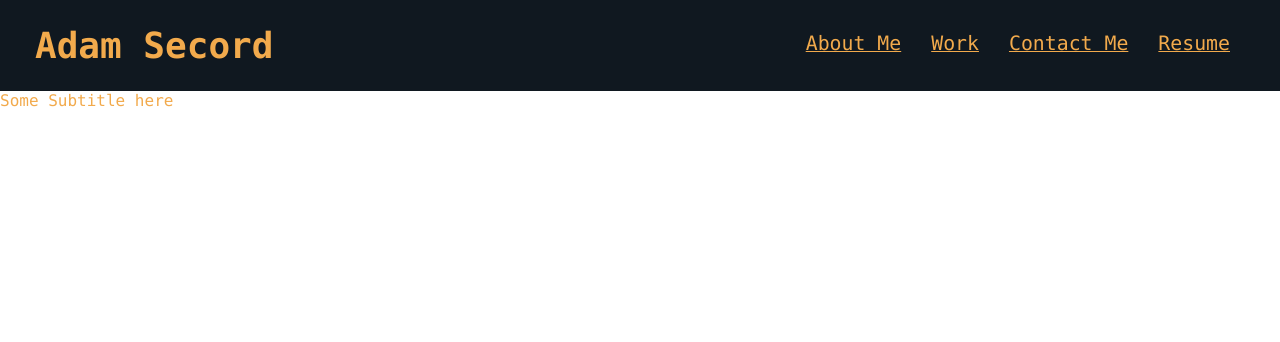
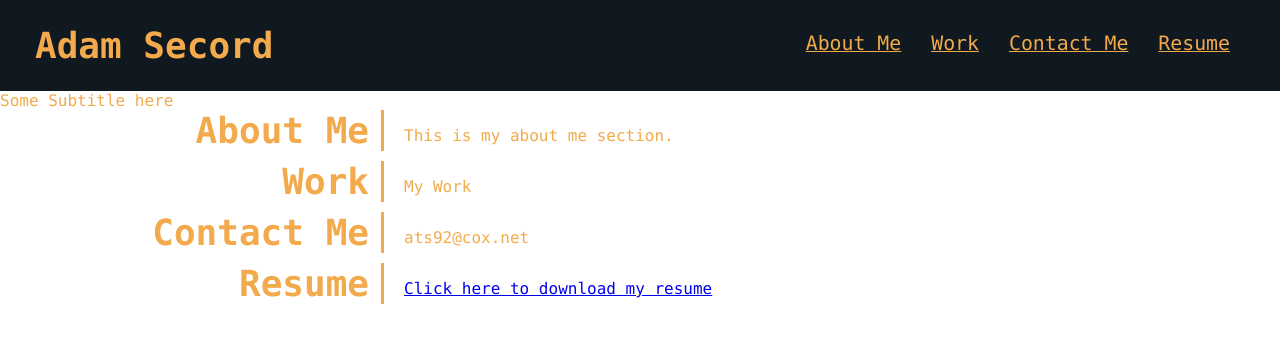
Before and after one commit to asecord92/my-portfolio, a plain HTML site: page index.html in a window 1280 px wide. Drawn offline with Linux system fonts and the light colour scheme.

Commit message:
section html and early styling

```diff
--- a/assets/css/stylesheet.css
+++ b/assets/css/stylesheet.css
@@ -54,8 +54,31 @@ header nav ul li a {
     font-weight: lighter;
     font-size: 1.55vw;
     text-decoration: underline;
+    border-radius: 15px;
 }
 
 header nav ul li a:hover {
     color: white;
+    background-color: var(--secondary-color);
 }
+#container {
+    display: flex;
+    flex-direction: column;
+}
+
+section {
+    display: flex;
+    flex-direction: row;
+    align-items: center;
+}
+
+section h2 {
+    font-weight: bold;
+    font-size: 36px;
+    text-align: right;
+    padding-right: 12px;
+    margin-bottom: 10px;
+    margin-right: 20px;
+    border-right: 3px solid var(--secondary-color);
+    width: 30%;
+}
--- a/index.html
+++ b/index.html
@@ -38,9 +38,19 @@
         </p>
         </div>
     </section>
-    <section>
+    <div id="container">
+        <section>
+            <h2>About Me</h2>
+            <div class="description">This is my about me section.</div>
+        </section>
+        <section> <h2>Work</h2>
+            <div class="description">My Work</div></section>
+        <section> <h2>Contact Me</h2>
+            <div class="description">ats92@cox.net</div></section>
+        <section> <h2>Resume</h2>
+            <div class="description"><a href="#">Click here to download my resume</a></div></section>
 
-    </section>
+    </div>
 
 </body>
 </html>
```
